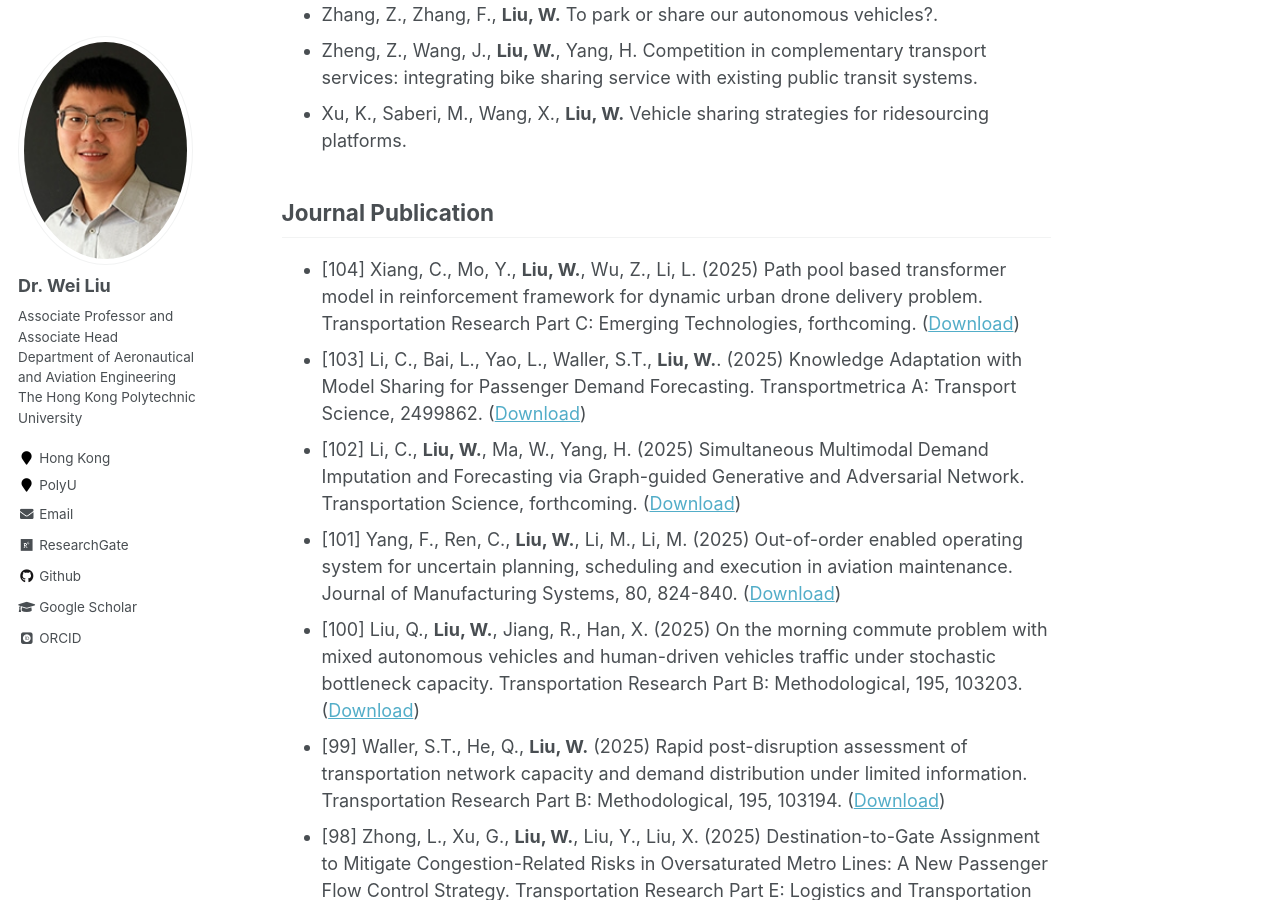
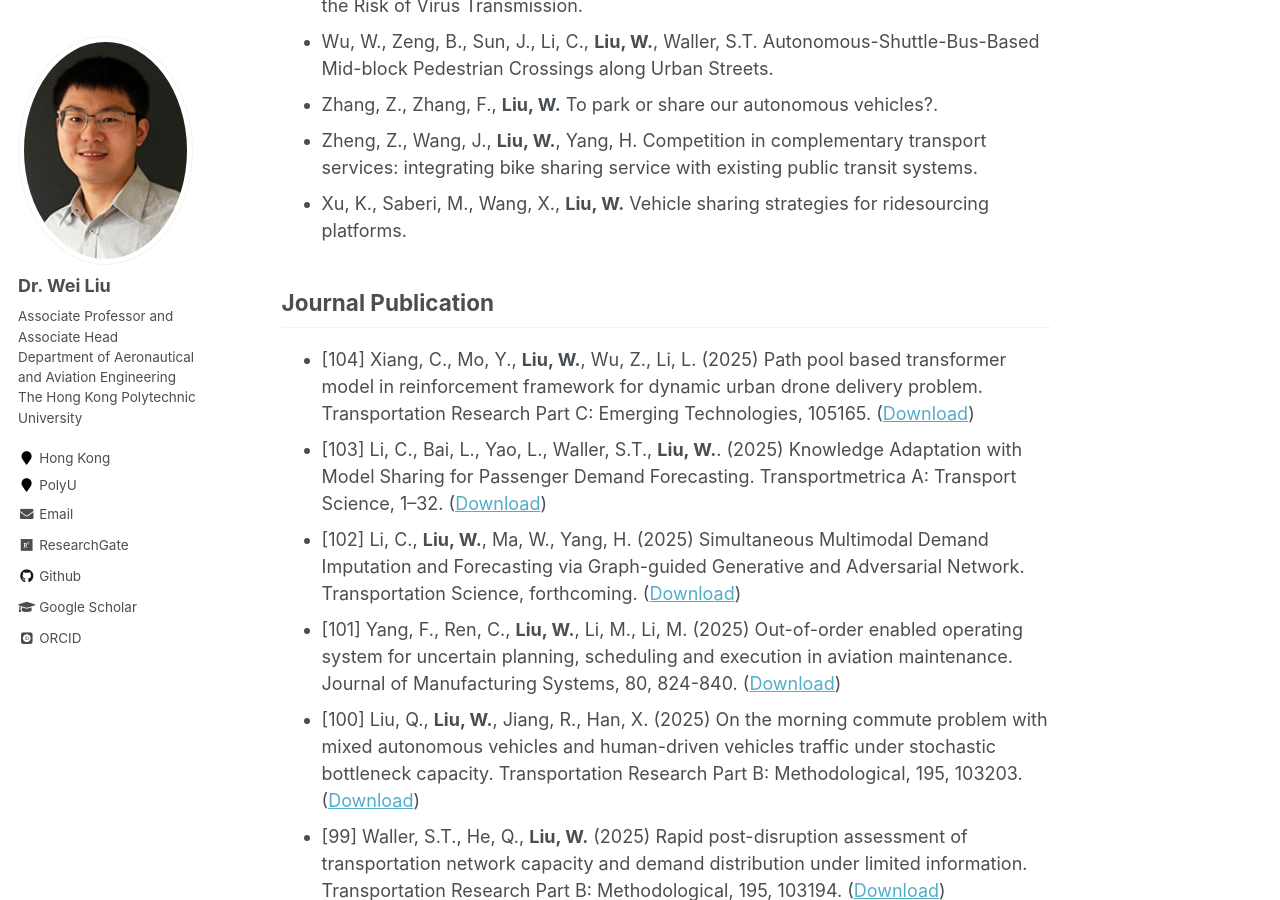
Before and after one commit to weiliu2016/weiliu2016.github.io, a Jekyll site: the page built from _pages/publications.md, in a window 1280 px wide and 900 px high, scrolled down 2568 px. Built offline with Jekyll 4.4.1, drawn with Linux system fonts in a browser that asks for light colours; some web fonts are replaced; formulas are drawn with MathJax 3; some of the changed text lies outside the part shown.

Commit message:
Update publications.md

```diff
--- a/_pages/publications.md
+++ b/_pages/publications.md
@@ -61,8 +62,8 @@ Selected Working Papers
 
 Journal Publication
 ----------
-* [104] Xiang, C., Mo, Y., **Liu, W.**, Wu, Z., Li, L. (2025) Path pool based transformer model in reinforcement framework for dynamic urban drone delivery problem. Transportation Research Part C: Emerging Technologies, forthcoming. ([Download](https://doi.org/10.1016/j.trc.2025.xxxxxx))
-* [103] Li, C., Bai, L., Yao, L., Waller, S.T., **Liu, W.**. (2025) Knowledge Adaptation with Model Sharing for Passenger Demand Forecasting. Transportmetrica A: Transport Science, 2499862. ([Download](https://doi.org/10.1080/23249935.2025.2499862))
+* [104] Xiang, C., Mo, Y., **Liu, W.**, Wu, Z., Li, L. (2025) Path pool based transformer model in reinforcement framework for dynamic urban drone delivery problem. Transportation Research Part C: Emerging Technologies, 105165. ([Download](https://doi.org/10.1016/j.trc.2025.105165))
+* [103] Li, C., Bai, L., Yao, L., Waller, S.T., **Liu, W.**. (2025) Knowledge Adaptation with Model Sharing for Passenger Demand Forecasting. Transportmetrica A: Transport Science, 1–32. ([Download](https://doi.org/10.1080/23249935.2025.2499862))
 * [102] Li, C., **Liu, W.**, Ma, W., Yang, H. (2025) Simultaneous Multimodal Demand Imputation and Forecasting via Graph-guided Generative and Adversarial Network. Transportation Science, forthcoming. ([Download](https://doi.org/10.1287/trsc.2023.0326))
 * [101] Yang, F., Ren, C., **Liu, W.**, Li, M., Li, M. (2025) Out-of-order enabled operating system for uncertain planning, scheduling and execution in aviation maintenance. Journal of Manufacturing Systems, 80, 824-840. ([Download](https://doi.org/10.1016/j.jmsy.2025.04.011))
 * [100] Liu, Q., **Liu, W.**, Jiang, R., Han, X. (2025) On the morning commute problem with mixed autonomous vehicles and human-driven vehicles traffic under stochastic bottleneck capacity. Transportation Research Part B: Methodological, 195, 103203. ([Download](https://doi.org/10.1016/j.trb.2025.103203))
```
Also changed, not shown: other parts of _pages/publications.md (+1 -0 lines).
